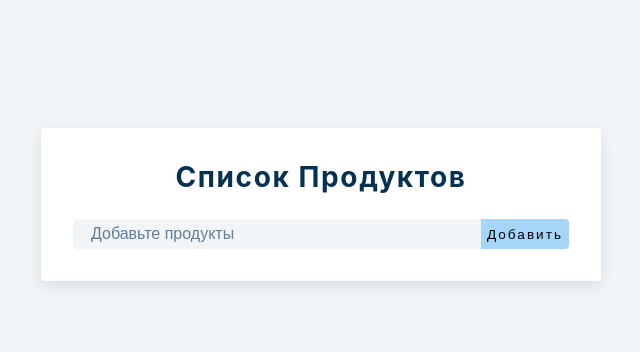
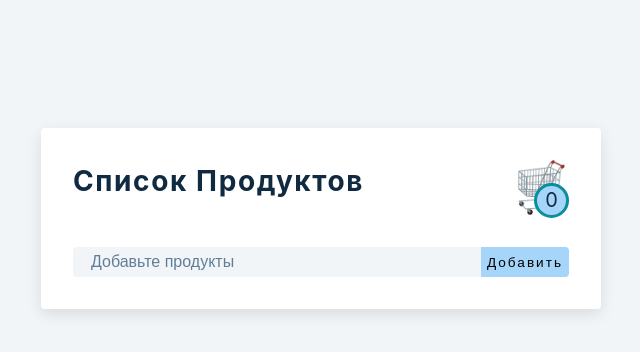
Before and after one commit to Crossroads30/grocery-list, a React (Vite) app: page / in a window 1280 px wide. Shown: the top 352 px of the page, without its empty margins (319-959 px from the left). Built offline with nearby package versions, Linux system fonts and the light colour scheme.

Commit message:
feat: add amount of items to show

```diff
--- a/src/App.css
+++ b/src/App.css
@@ -34,10 +34,33 @@ Grocery List
 	color: #155724;
 	background: #d4edda;
 }
-.grocery-form h3 {
+.imageBlock {
+	position: relative;
+	display: flex;
+	margin-bottom: 2rem;
+	align-items: center;
+	justify-content: space-between;
+}
+.imageBlock span {
+	position: absolute;
+	right: 0;
+	top: 23px;
+	width: 35px;
+	height: 35px;
+	border: 3px solid #088f9e;
+	border-radius: 100%;
+	text-align: center;
+	background-color: var(--clr-primary-8);
+	line-height: 1.4;
+	font-size: 20px;
+}
+.cartImage {
+	display: block;
+	margin-left: auto;
+	width: 55px;
+}
+.grocery-title {
 	color: var(--clr-primary-1);
-	margin-bottom: 1.5rem;
-	text-align: center;
 }
 .form-control {
 	display: flex;
--- a/src/GroceryForm.jsx
+++ b/src/GroceryForm.jsx
@@ -1,6 +1,6 @@
-import { useState } from 'react'
 import Alert from './Alert'
 import { useGlobalContext } from './context'
+import cartImage from './assets/shoppingcart.png'
 
 const GroceryForm = ({}) => {
 	const {
@@ -16,6 +16,7 @@ const GroceryForm = ({}) => {
 		itemPrice,
 		isPriceEditing,
 		showDangerAlert,
+		amount,
 	} = useGlobalContext()
 
 	const timeout = () => {
@@ -63,7 +64,11 @@ const GroceryForm = ({}) => {
 	return (
 		<form className='grocery-form' onSubmit={handleSubmit}>
 			{alert.show && <Alert {...alert} />}
+			<div className='imageBlock'>
 			<h3>список продуктов</h3>
+			<img className='cartImage' src={cartImage} alt='cartImage' />
+				<span>{amount}</span>
+			</div>
 			<div className='form-control'>
 				{isPriceEditing ? (
 					<input
```
